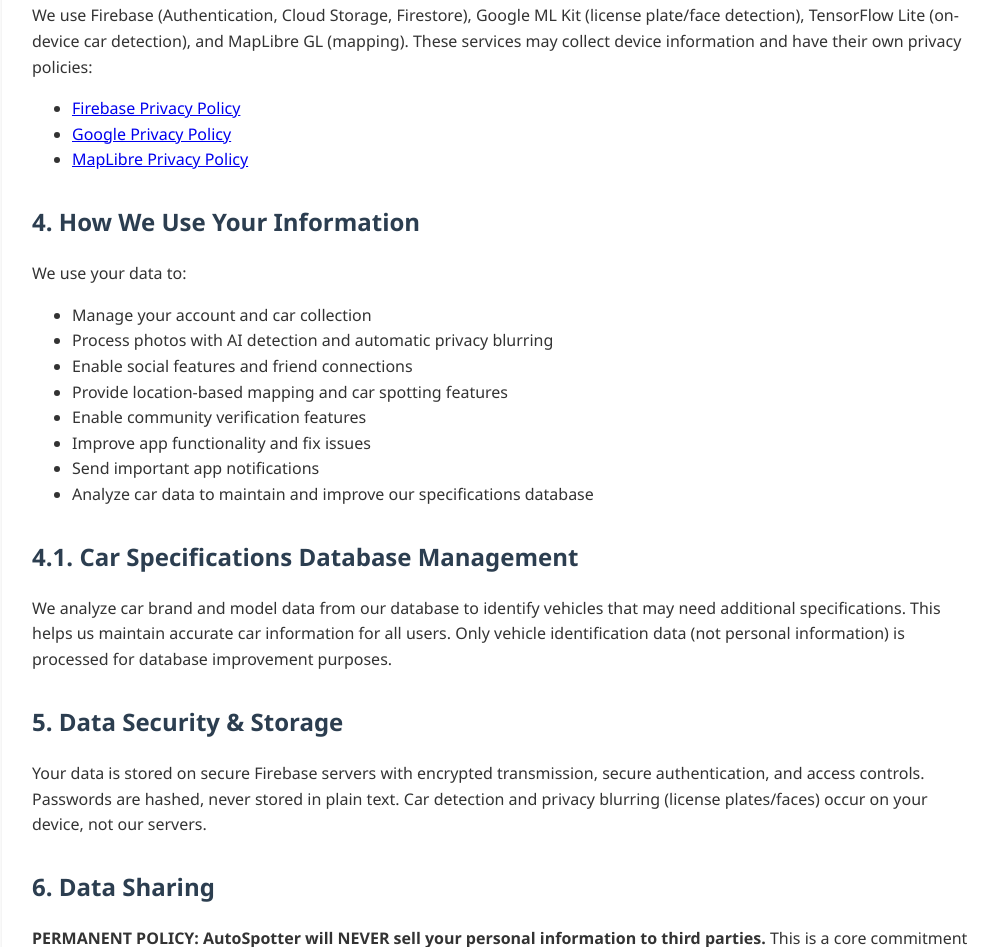
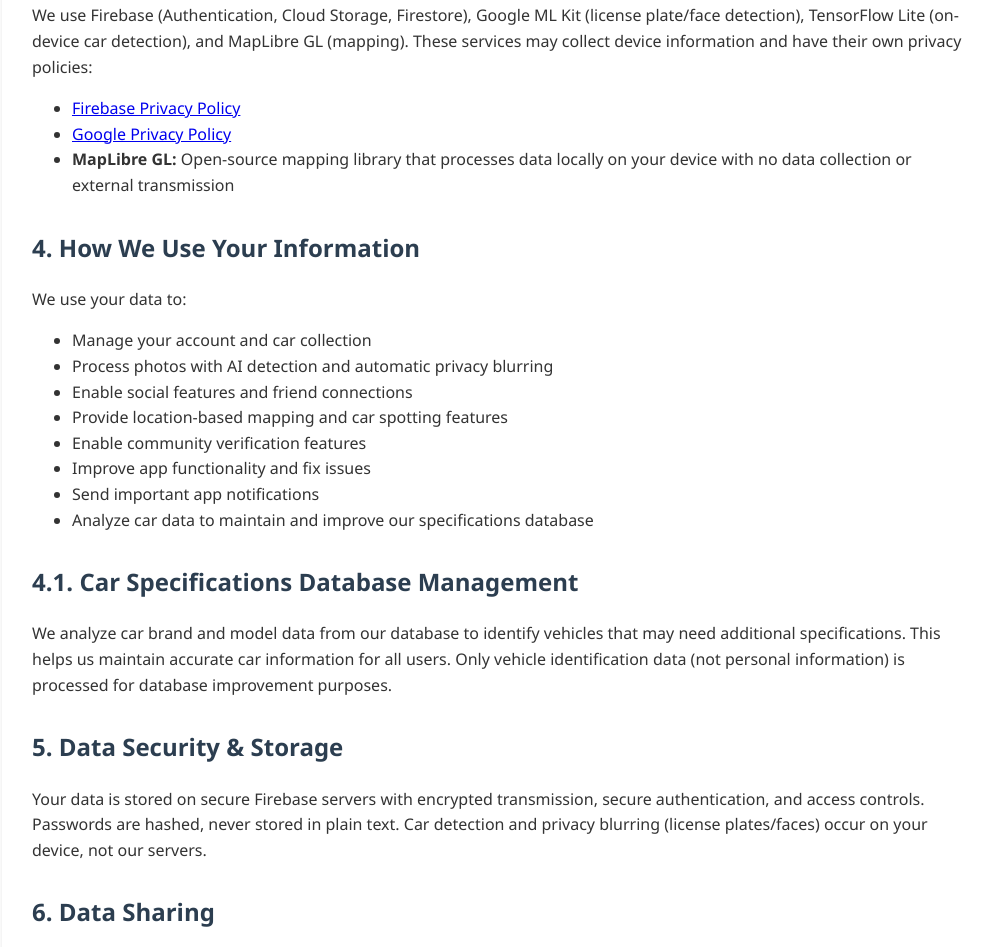
Before and after one commit to ron54317/AutoSpotter, a plain HTML site: page privacy.html in a window 1280 px wide. Shown: the part 897-1844 px from the top of the page, without its empty margins (138-1130 px from the left). Drawn offline with Linux system fonts and the light colour scheme.

Commit message:
Add files via upload

```diff
--- a/privacy.html
+++ b/privacy.html
@@ -88,7 +88,7 @@
             <ul>
                 <li><a href="https://firebase.google.com/support/privacy" target="_blank">Firebase Privacy Policy</a></li>
                 <li><a href="https://policies.google.com/privacy" target="_blank">Google Privacy Policy</a></li>
-                <li><a href="https://maplibre.org/privacy-policy/" target="_blank">MapLibre Privacy Policy</a></li>
+                <li><strong>MapLibre GL:</strong> Open-source mapping library that processes data locally on your device with no data collection or external transmission</li>
             </ul>
 
             <h2>4. How We Use Your Information</h2>
```
